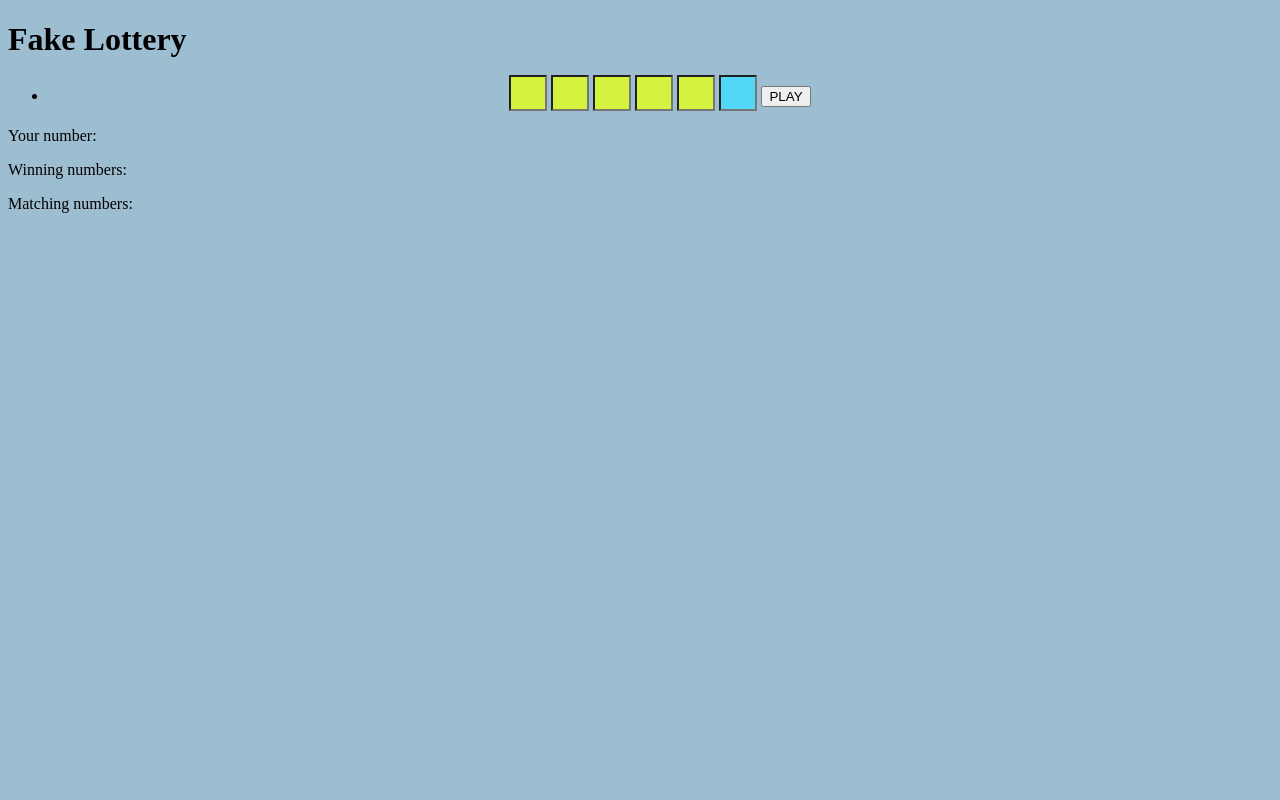
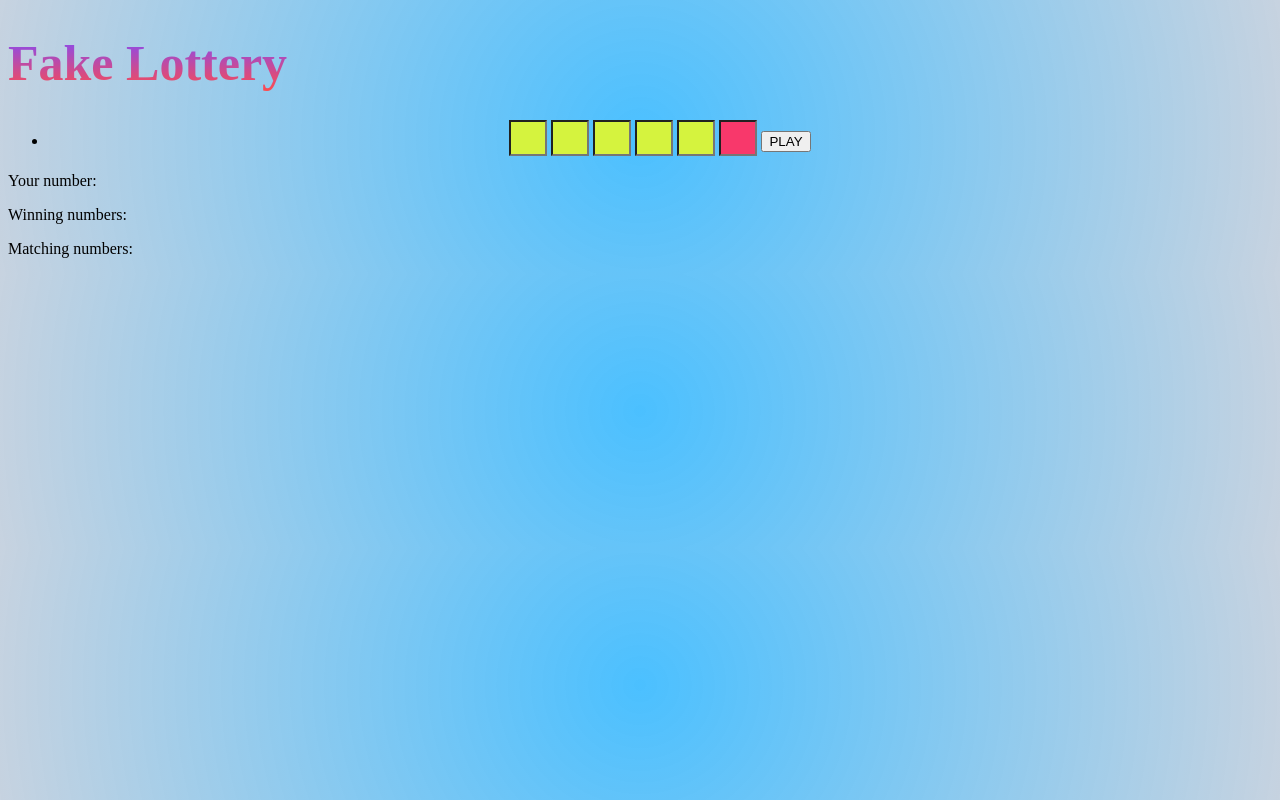
Before and after one commit to bogutskii/fakeLottery, a website: page index.html in a window 1280 px wide. Drawn offline with Linux system fonts and the light colour scheme.

Commit message:
designe change

```diff
--- a/css/main.css
+++ b/css/main.css
@@ -1,14 +1,20 @@
 body {
-    background: #9dbdd1;
+    background: rgb(75,192,255);
+    background: radial-gradient(circle, rgba(75,192,255,1) 0%, rgba(183,198,215,0.7777485994397759) 100%);
 }
 
-
+h1 {
+    font-size: 50px;
+    background: -webkit-linear-gradient(#7c4bff, #ff4b4b);
+    -webkit-background-clip: text;
+    -webkit-text-fill-color: transparent;
+}
 .specialNumBox {
     width: 30px;
     height: 30px;
     margin-top: -5px;
     font-size: x-large;
-    background-color: #52d7f8;
+    background-color: #f8386b;
 }
 
 .numbox {
```
Also changed, not shown: index.html (+0 -1 lines).
